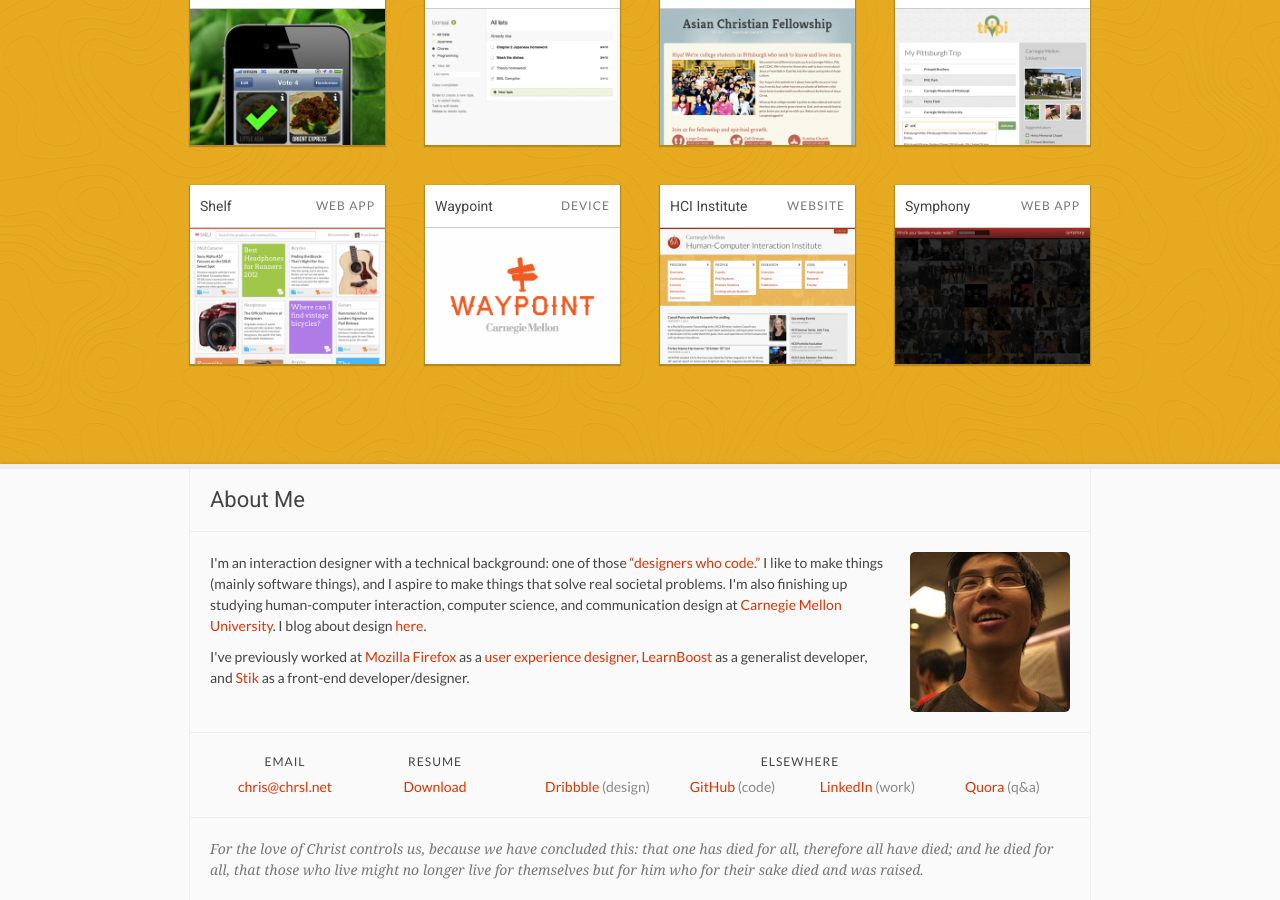
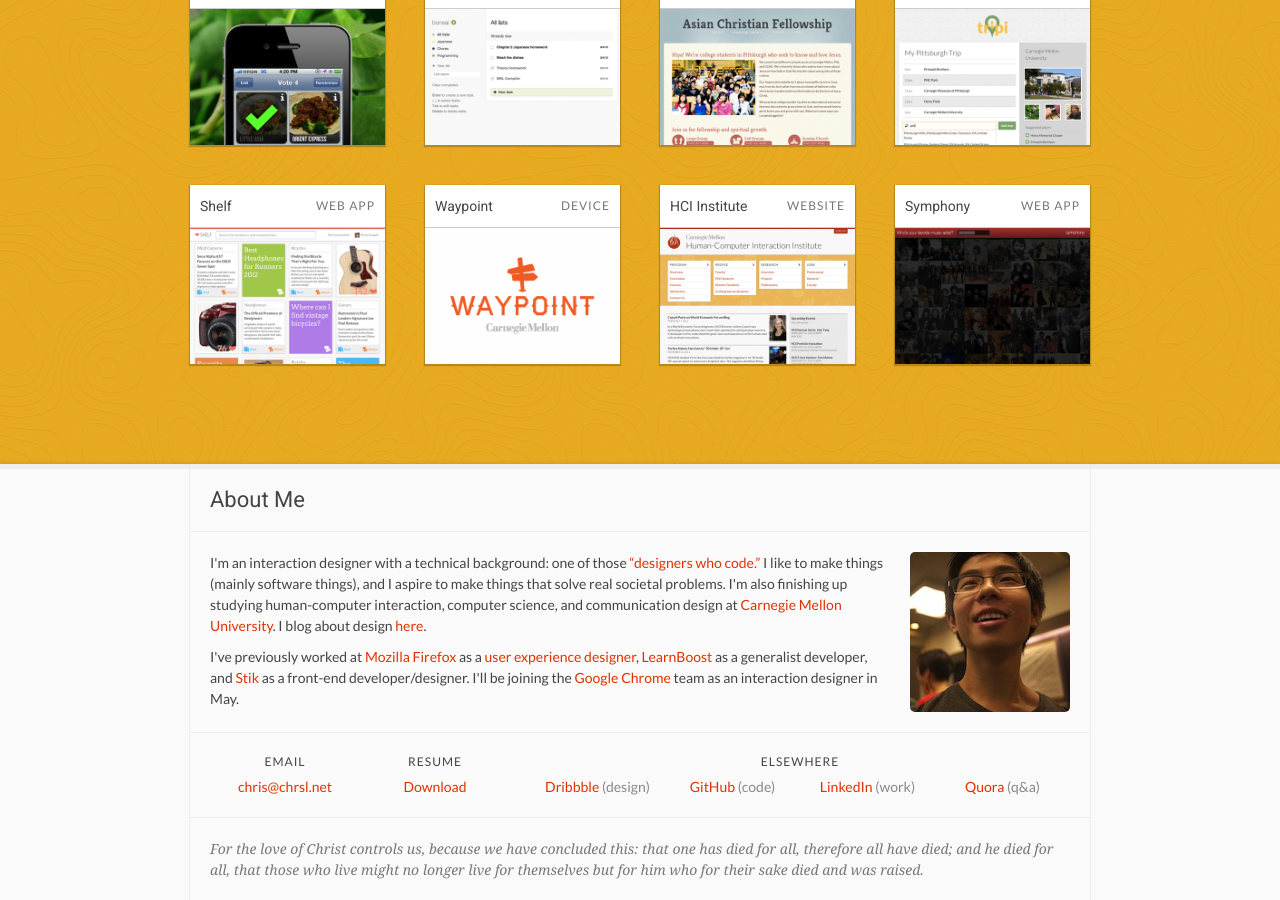
Before and after one commit to cleercode/cleercode.github.com, a Jekyll site: the page built from index.html, in a window 1280 px wide and 900 px high, scrolled down 1543 px. Built offline with Jekyll 4.4.1, drawn with Linux system fonts in a browser that asks for light colours.

Commit message:
Footer job update

```diff
--- a/_layouts/default.html
+++ b/_layouts/default.html
@@ -35,7 +35,7 @@
         <img src="/photo.jpg" alt="Chris Lee">
         <div id="description">
           <p>I'm an interaction designer with a technical background: one of those <a href="http://www.inc.com/garry-tan/the-great-value-of-the-designer-who-codes.html" target="_blank">&ldquo;designers who code.&rdquo;</a> I like to make things (mainly software things), and I aspire to make things that solve real societal problems. I'm also finishing up studying human-computer interaction, computer science, and communication design at <a href="http://www.cmu.edu/" target="_blank">Carnegie Mellon University</a>. I blog about design <a href="http://blog.chrsl.net/">here</a>.</p>
-          <p>I've previously worked at <a href="http://www.mozilla.org/" target="_blank">Mozilla Firefox</a> as a <a href="http://blog.mozilla.org/ux/" target="_blank">user experience designer</a>, <a href="http://www.learnboost.com/" target="_blank">LearnBoost</a> as a generalist developer, and <a href="http://www.stik.com/" target="_blank">Stik</a> as a front-end developer/designer.</p>
+          <p>I've previously worked at <a href="http://www.mozilla.org/" target="_blank">Mozilla Firefox</a> as a <a href="http://blog.mozilla.org/ux/" target="_blank">user experience designer</a>, <a href="http://www.learnboost.com/" target="_blank">LearnBoost</a> as a generalist developer, and <a href="http://www.stik.com/" target="_blank">Stik</a> as a front-end developer/designer. I'll be joining the <a href="http://www.google.com/chrome" target="_blank">Google Chrome</a> team as an interaction designer in May.</p>
         </div>
       </div>
       <div id="links">
```
